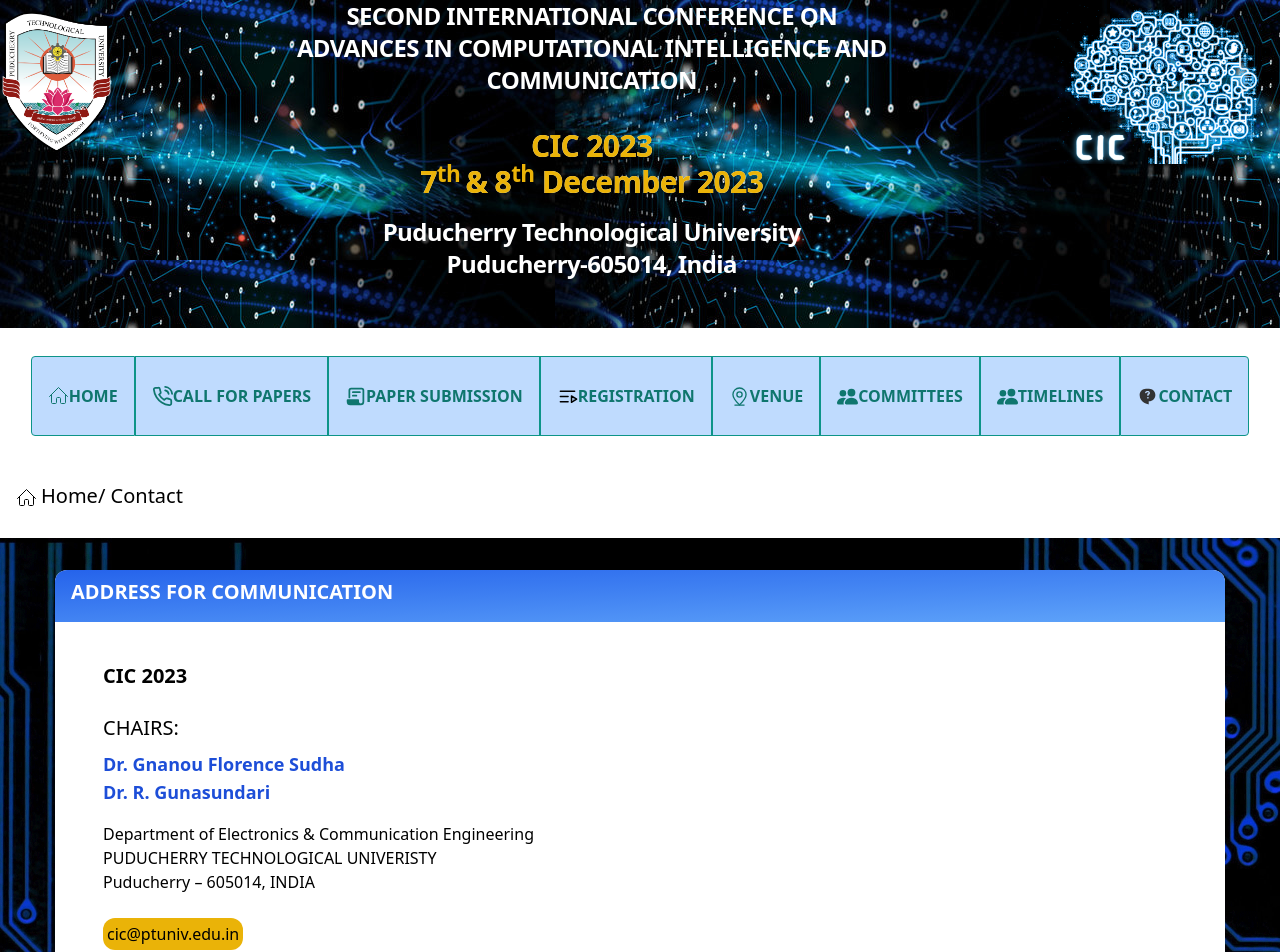
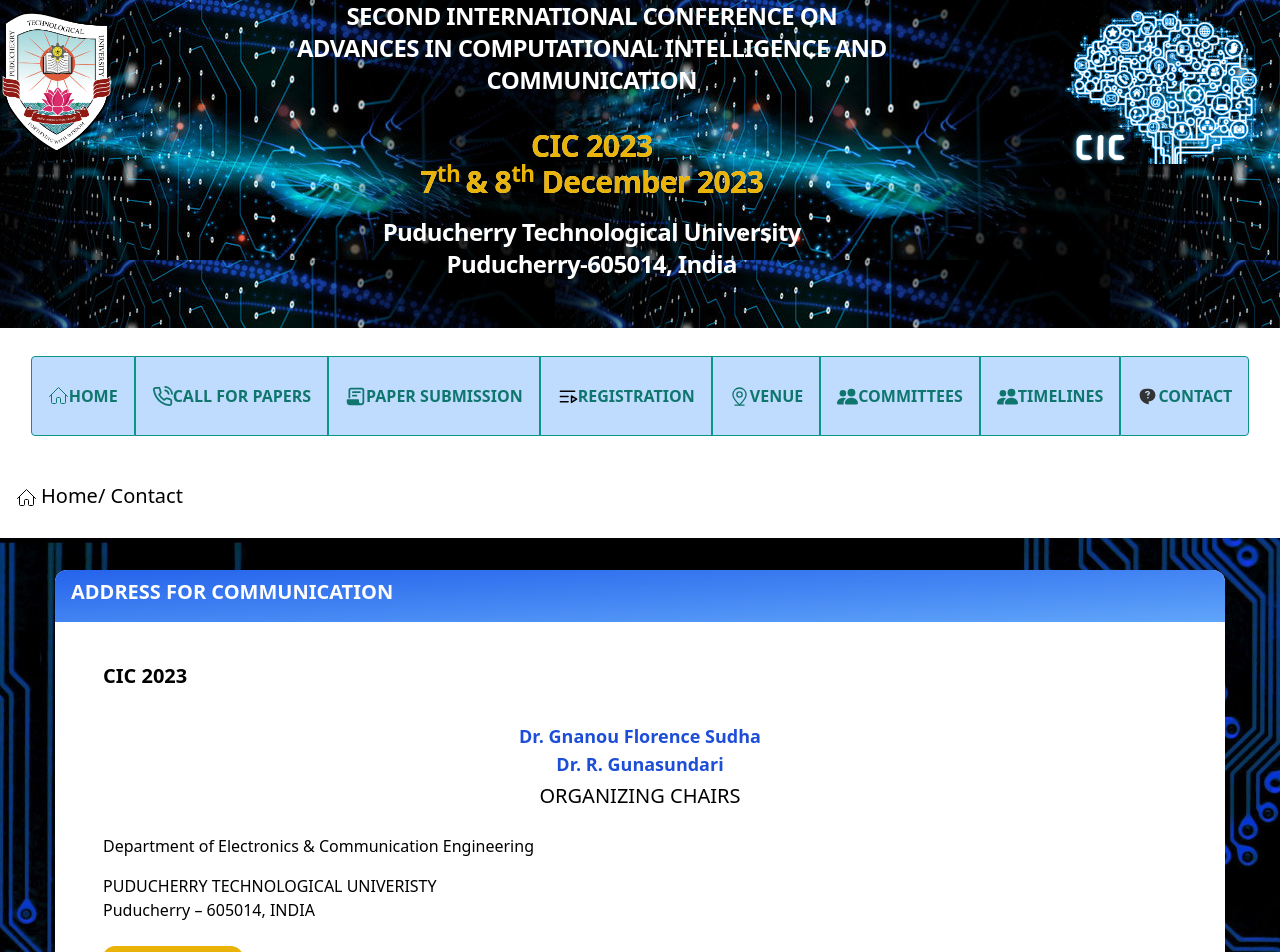
Before and after one commit to mogilogan/IEEE-CIC, a React (Create React App) app: page /contact in a window 1280 px wide. Shown: the top 952 px of the page. Built offline with nearby package versions, Linux system fonts and the light colour scheme.

Commit message:
changes in contact 2

```diff
--- a/src/components/Contact.js
+++ b/src/components/Contact.js
@@ -31,16 +31,18 @@
                CIC 2023
             </p>
 
-            <p className='px-12 text-xl   text-left mx-auto'>CHAIRS:</p>
 
-            <p className='px-12 pt-2 text-lg text-blue-700  text-left mx-auto'>
+            <p className='px-12 pt-2 text-lg text-blue-700 text-center  mx-auto'>
            <b>Dr. Gnanou Florence Sudha</b>
             </p>
-            <p className='px-12 pb-4 text-lg text-blue-700 text-left mx-auto'>
+            <p className='px-12 pb-1 text-lg text-blue-700 text-center mx-auto'>
             <b>Dr. R. Gunasundari</b>
             </p>
 
-            <p className='px-12  text-left mx-auto'>
+            <p className='px-12 text-xl pb-6 text-center   mx-auto'>ORGANIZING CHAIRS</p>
+
+
+            <p className='px-12 pb-4  text-left mx-auto'>
               Department of Electronics & Communication Engineering
             </p>
             <p className='px-12   text-left mx-auto'>
```
